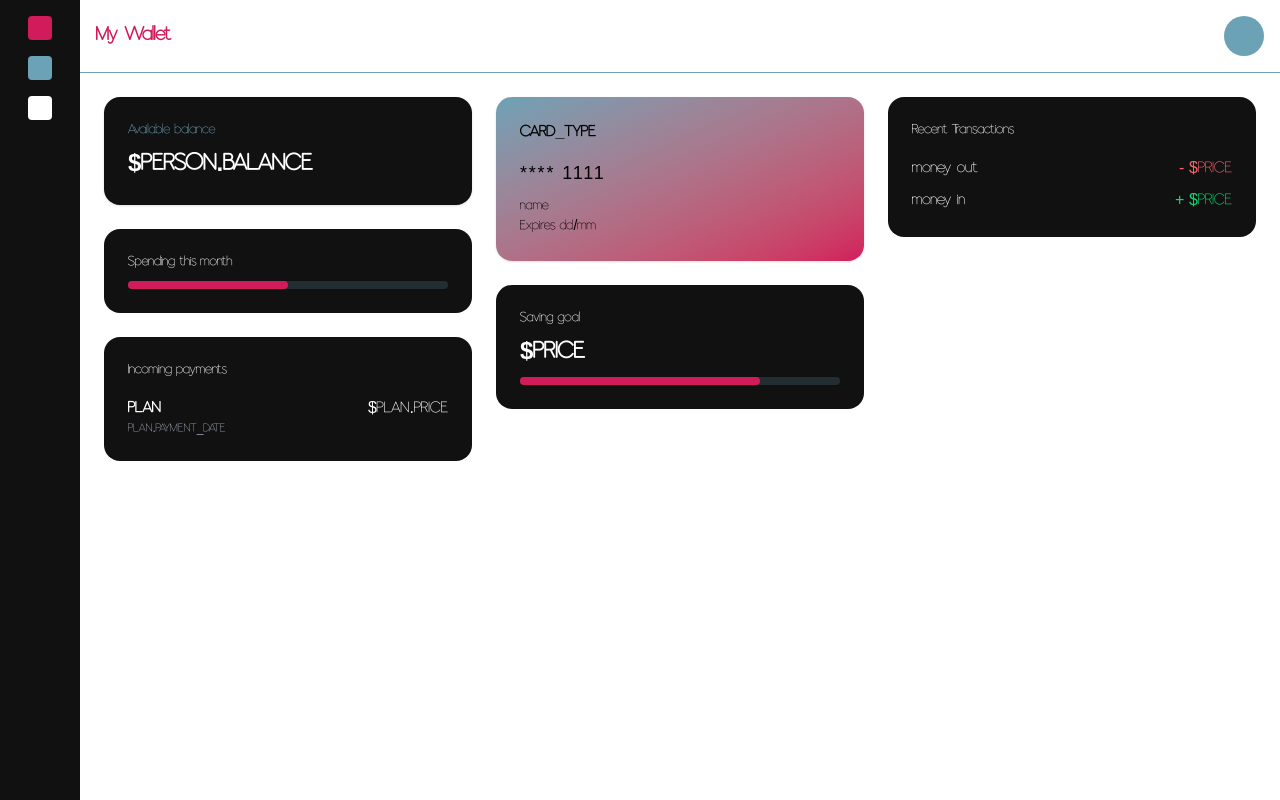
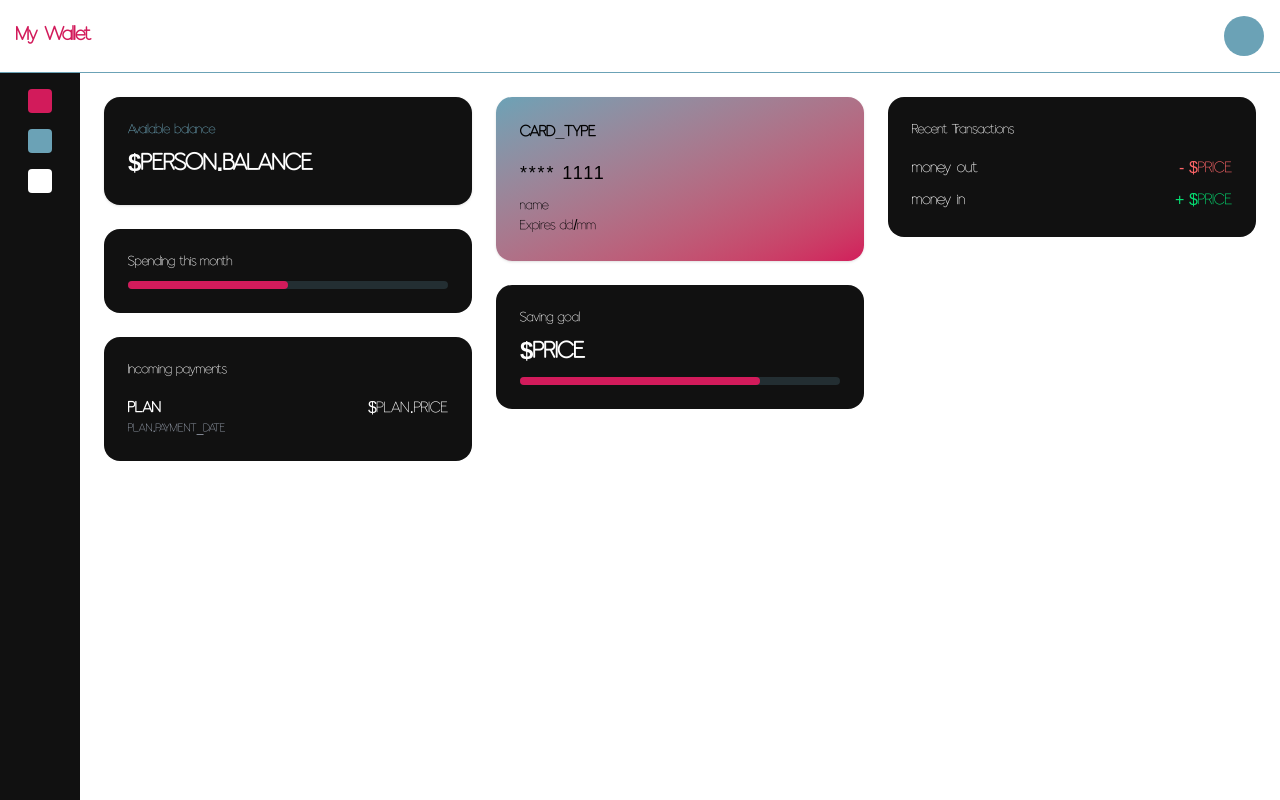
Before and after one commit to LazVeiga/oura-project, a Next.js app: page / in a window 1280 px wide. Built offline with nearby package versions, Linux system fonts and the light colour scheme.

Commit message:
feature: adding adjustments

```diff
--- a/src/app/page.tsx
+++ b/src/app/page.tsx
@@ -4,12 +4,12 @@
 
 export default function Home() {
     return (
-        <div className="flex h-screen">
-            <Sidebar />
-            <div className="flex flex-col flex-1 overflow-hidden">
-                <Header />
+        <div className="flex flex-col h-screen">
+            <Header/>
+            <div className="flex flex-1 overflow-hidden">
+                <Sidebar/>
                 <main className="flex-1 overflow-y-auto p-6">
-                    <MyWallet />
+                    <MyWallet/>
                 </main>
             </div>
         </div>
```
